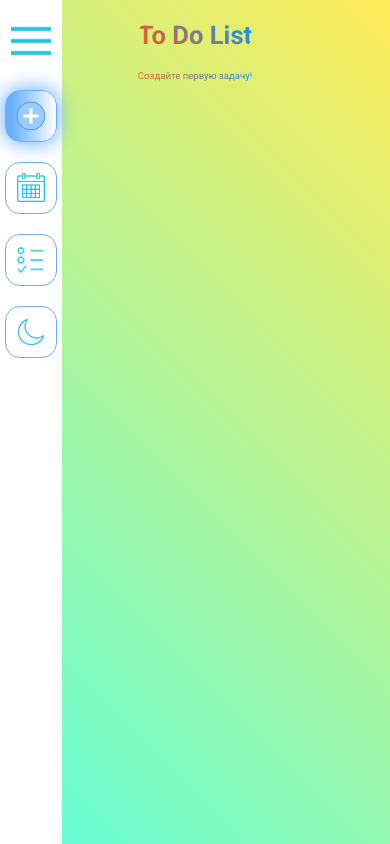
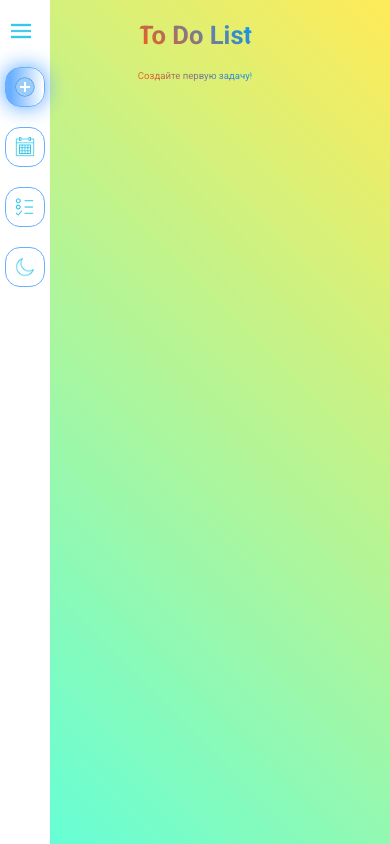
Before and after one commit to MaximBugaev/todo-list, a React (Vite) app: page / in a window 390 px wide. Built offline with nearby package versions, Linux system fonts and the light colour scheme.

Commit message:
main: доработана адаптивность, исправлены баги

```diff
--- a/src/components/AsideSection/AsideSection.css
+++ b/src/components/AsideSection/AsideSection.css
@@ -114,3 +114,34 @@
     padding: 15px 5px 0;
   }
 }
+
+@media (max-width: 576px) {
+  .aside-section {
+    width: 50px;
+  }
+
+  .aside-section_opened .main-btns__btn{
+    display: flex;
+    padding: 10px;
+    width: auto;
+    height: auto;
+  }
+
+  .aside-section img {
+    display: block;
+    margin-inline: auto;
+    width: 20px;
+    height: 20px;
+  }
+
+  .aside-section_opened img {
+    margin: 0;
+  }
+
+  .main-btns__btn {
+    display: block;
+    padding: 5px;
+    width: 40px;
+    height: 40px;
+  }
+}
--- a/src/components/Modal/ModalCalendar.css
+++ b/src/components/Modal/ModalCalendar.css
@@ -15,3 +15,9 @@
     padding: 10px 0;
     border-radius: 10px;
 }
+
+@media (max-width: 768px) {
+    .calendar__title {
+        font-size: 2.5em;
+    }
+}
--- a/src/components/Modal/ModalCreateTask.css
+++ b/src/components/Modal/ModalCreateTask.css
@@ -127,3 +127,13 @@ label input[type="checkbox"] {
     font-weight: 600;
     color: #525252;
 }
+
+.date-select select {
+  width: 100px;
+}
+
+@media (max-width: 768px) {
+  .create-task__date-title {
+    font-size: 2.5em;
+  }
+}
--- a/src/components/TodoItem/TodoItem.css
+++ b/src/components/TodoItem/TodoItem.css
@@ -142,4 +142,9 @@
     width: 45px;
     height: 45px;
   }
+
+  .todo-list-item__close-btn {
+    font-size: 1.5em;
+    right: 5px;
+  }
 }
```
